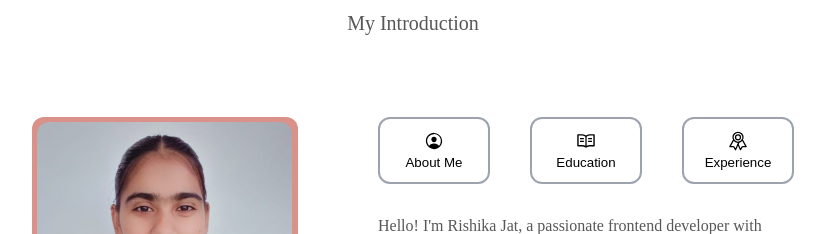
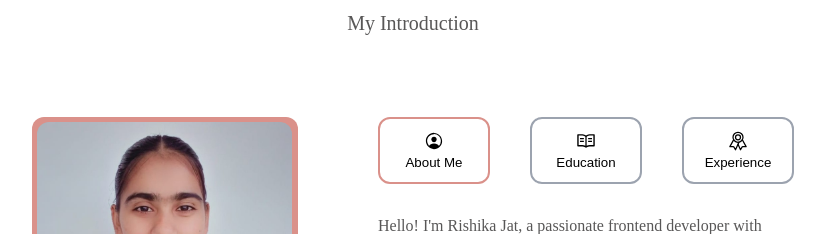
Before and after one commit to Rishika-jat/Rishika-Jat-Porfolio, a React (Vite) app: page / in a window 1280 px wide. Shown: the part 915-1149 px from the top of the page, without its empty margins (227-1052 px from the left). Built offline with nearby package versions, Linux system fonts and the light colour scheme.

Commit message:
About section handle active button

```diff
--- a/src/component/About.jsx
+++ b/src/component/About.jsx
@@ -1,52 +1,123 @@
-import React, { useState } from 'react'
+// import React, { useState } from 'react'
+// import { useSelector } from 'react-redux';
+// import { IoPersonCircleOutline } from "react-icons/io5";
+// import { AiOutlineRead } from "react-icons/ai";
+// import { IoRibbonOutline } from "react-icons/io5";
+// const About = () => {
+//     const intialContent ="Hello! I'm Rishika Jat, a passionate frontend developer with expertise in HTML, CSS, JavaScript, and React. I've completed approximately 20 projects, each showcasing my skills in creating beautiful and functional web experiences. "
+//     const changeMode = useSelector((state) => state.theme.changeMode);
+//     const [content, setContent] = useState(intialContent)
+
+// const handleAboutMe=()=>{
+
+//     setContent(intialContent)
+// }
+// const handleEducation=()=>{
+//     setContent("I am currently a second-year BCA student at Sant Singaji Institute. My academic journey has been enriching and has provided me with a strong foundation in computer applications and programming.")
+// }
+// const handleExperience =()=>{
+//     setContent("I done one-month internship as a Web Developer at Singaji Software Solution, I gained experience in workplace dynamics,including teamwork and client interactions. I created and maintained responsive web applications using HTML, CSS and Wordpress. ")
+// }
+
+//   return (
+//     <>
+//       <div className='flex justify-center items-center flex-col py-16 lg:px-30 xl:px-56 md:px-20 sm:px-20 md:flex-wrap lg:flex-nowrap xl:flex-nowrap gap-20  about-section-main'>
+//       <div className='flex justify-center items-center flex-col'>
+//       <h1 className={`text-7xl bg-clip-text ${changeMode ? 'text-transparent dark-gradient-text' : 'light-heading'}`}>About Me</h1>
+//       <p className=' text-xl'>My Introduction</p>
+//       </div>
+//       <div className='flex gap-20 About-section'>
+//         <div className={`border-purple-200 w-64 h-64  flex items-center justify-center rounded-xl relative first-circle-fill ${changeMode?'image-container':'light-image-container'}`}>
+//             <img src="src\assets\Rishik.jpeg" alt="" width={255} className='rounded-xl'/>
+//         </div>
+//         <div className='flex flex-col gap-8 about-content'>
+//             <div className='flex gap-10 about-btn'>
+//             <button onClick={()=>handleAboutMe()} className={`flex flex-col w-28   gap-1 items-center justify-center rounded-xl px-5 py-3 ${changeMode?'border-gradient text-white bg-transparent':'bg-white text-black border-solid border-gray-400 '} `}><IoPersonCircleOutline className='text-xl'/><span>About Me</span></button>
+//                 <button onClick={()=>handleEducation()} className={`flex flex-col w-28    gap-1 items-center justify-center rounded-xl px-5 py-3 ${changeMode?'border-gradient bg-transparent text-white':'bg-white text-black border-solid border-gray-400 '} `}><AiOutlineRead className='text-xl'/><span>Education</span></button>
+//                 <button onClick={()=>handleExperience()} className={`flex flex-col w-28   gap-1 items-center justify-center rounded-xl px-5 py-3 ${changeMode?'border-gradient text-white bg-transparent':'bg-white text-black border-solid border-gray-400 '} `}><IoRibbonOutline className='text-xl'/><span>Experience</span></button>
+//             </div>
+//             <div>
+//                 <p className='w-96 about-para'>{content}</p>
+//             </div>
+//             <div className={`${changeMode?'image-container':'light-image-container'} w-fit rounded-3xl text-white`}>
+//         <button  className='bg-transparent border-none px-3 py-2 '>Contact Me</button>
+//       </div>
+//         </div>
+//       </div>
+//       </div>
+//     </>
+//   )
+// }
+
+// export default About
+import React, { useState } from 'react';
 import { useSelector } from 'react-redux';
 import { IoPersonCircleOutline } from "react-icons/io5";
 import { AiOutlineRead } from "react-icons/ai";
 import { IoRibbonOutline } from "react-icons/io5";
+
 const About = () => {
-    const intialContent ="Hello! I'm Rishika Jat, a passionate frontend developer with expertise in HTML, CSS, JavaScript, and React. I've completed approximately 20 projects, each showcasing my skills in creating beautiful and functional web experiences. "
+  const initialContent = "Hello! I'm Rishika Jat, a passionate frontend developer with expertise in HTML, CSS, JavaScript, and React. I've completed approximately 20 projects, each showcasing my skills in creating beautiful and functional web experiences.";
   const changeMode = useSelector((state) => state.theme.changeMode);
-    const [content, setContent] = useState(intialContent)
+  const [content, setContent] = useState(initialContent);
+  const [activeButton, setActiveButton] = useState('aboutMe');
 
-const handleAboutMe=()=>{
+  const handleAboutMe = () => {
+    setContent(initialContent);
+    setActiveButton('aboutMe');
+  };
 
-    setContent(intialContent)
+  const handleEducation = () => {
+    setContent("I am currently a second-year BCA student at Sant Singaji Institute. My academic journey has been enriching and has provided me with a strong foundation in computer applications and programming.");
+    setActiveButton('education');
+  };
+
+  const handleExperience = () => {
+    setContent("I done one-month internship as a Web Developer at Singaji Software Solution, I gained experience in workplace dynamics,including teamwork and client interactions. I created and maintained responsive web applications using HTML, CSS and Wordpress.");
+    setActiveButton('experience');
+  };
+
+  const getActiveClassName = (buttonName) => {
+    if (activeButton === buttonName) {
+      return changeMode ? 'dark-active-button' : 'light-active-button';
     }
-const handleEducation=()=>{
-    setContent("I am currently a second-year BCA student at Sant Singaji Institute. My academic journey has been enriching and has provided me with a strong foundation in computer applications and programming.")
-}
-const handleExperience =()=>{
-    setContent("I done one-month internship as a Web Developer at Singaji Software Solution, I gained experience in workplace dynamics,including teamwork and client interactions. I created and maintained responsive web applications using HTML, CSS and Wordpress. ")
-}
+    return '';
+  };
 
   return (
     <>
-      <div className='flex justify-center items-center flex-col py-16 lg:px-30 xl:px-56 md:px-20 sm:px-20 md:flex-wrap lg:flex-nowrap xl:flex-nowrap gap-20  about-section-main'>
+      <div className='flex justify-center items-center flex-col py-16 lg:px-30 xl:px-56 md:px-20 sm:px-20 md:flex-wrap lg:flex-nowrap xl:flex-nowrap gap-20 about-section-main'>
         <div className='flex justify-center items-center flex-col'>
           <h1 className={`text-7xl bg-clip-text ${changeMode ? 'text-transparent dark-gradient-text' : 'light-heading'}`}>About Me</h1>
-      <p className=' text-xl'>My Introduction</p>
+          <p className='text-xl'>My Introduction</p>
         </div>
         <div className='flex gap-20 About-section'>
-        <div className={`border-purple-200 w-64 h-64  flex items-center justify-center rounded-xl relative first-circle-fill ${changeMode?'image-container':'light-image-container'}`}>
-            <img src="src\assets\Rishik.jpeg" alt="" width={255} className='rounded-xl'/>
+          <div className={`border-purple-200 w-64 h-64 flex items-center justify-center rounded-xl relative first-circle-fill ${changeMode ? 'image-container' : 'light-image-container'}`}>
+            <img src="src/assets/Rishik.jpeg" alt="" width={255} className='rounded-xl' />
           </div>
           <div className='flex flex-col gap-8 about-content'>
             <div className='flex gap-10 about-btn'>
-            <button onClick={()=>handleAboutMe()} className={`flex flex-col w-28   gap-1 items-center justify-center rounded-xl px-5 py-3 ${changeMode?'border-gradient text-white bg-transparent':'bg-white text-black border-solid border-gray-400 '} `}><IoPersonCircleOutline className='text-xl'/><span>About Me</span></button>
-                <button onClick={()=>handleEducation()} className={`flex flex-col w-28    gap-1 items-center justify-center rounded-xl px-5 py-3 ${changeMode?'border-gradient bg-transparent text-white':'bg-white text-black border-solid border-gray-400 '} `}><AiOutlineRead className='text-xl'/><span>Education</span></button>
-                <button onClick={()=>handleExperience()} className={`flex flex-col w-28   gap-1 items-center justify-center rounded-xl px-5 py-3 ${changeMode?'border-gradient text-white bg-transparent':'bg-white text-black border-solid border-gray-400 '} `}><IoRibbonOutline className='text-xl'/><span>Experience</span></button>
+              <button onClick={handleAboutMe} className={`flex flex-col w-28 gap-1 items-center justify-center rounded-xl px-5 py-3 ${changeMode ? 'border-gradient text-white bg-transparent' : 'bg-white text-black border-solid border-gray-400'} ${getActiveClassName('aboutMe')}`}>
+                <IoPersonCircleOutline className='text-xl' /><span>About Me</span>
+              </button>
+              <button onClick={handleEducation} className={`flex flex-col w-28 gap-1 items-center justify-center rounded-xl px-5 py-3 ${changeMode ? 'border-gradient bg-transparent text-white' : 'bg-white text-black border-solid border-gray-400'} ${getActiveClassName('education')}`}>
+                <AiOutlineRead className='text-xl' /><span>Education</span>
+              </button>
+              <button onClick={handleExperience} className={`flex flex-col w-28 gap-1 items-center justify-center rounded-xl px-5 py-3 ${changeMode ? 'border-gradient text-white bg-transparent' : 'bg-white text-black border-solid border-gray-400'} ${getActiveClassName('experience')}`}>
+                <IoRibbonOutline className='text-xl' /><span>Experience</span>
+              </button>
             </div>
             <div>
               <p className='w-96 about-para'>{content}</p>
             </div>
-            <div className={`${changeMode?'image-container':'light-image-container'} w-fit rounded-3xl text-white`}>
-        <button  className='bg-transparent border-none px-3 py-2 '>Contact Me</button>
+            <div className={`${changeMode ? 'image-container' : 'light-image-container'} w-fit rounded-3xl text-white`}>
+              <button className='bg-transparent border-none px-3 py-2'>Contact Me</button>
             </div>
           </div>
         </div>
       </div>
     </>
-  )
-}
+  );
+};
 
-export default About
+export default About;
--- a/src/index.css
+++ b/src/index.css
@@ -82,6 +82,12 @@ h1 {
   padding: 5px;
   background-color: #da918a;
 }
+.dark-active-button {
+  border: 2px solid rgb(0, 202, 243); /* Example style: green border */
+}
+.light-active-button{
+  border: 2px solid #da918a;
+}
 
 /*
 Responsive Intro Section */
```
Lines whose indentation alone changed are shown as unchanged.
